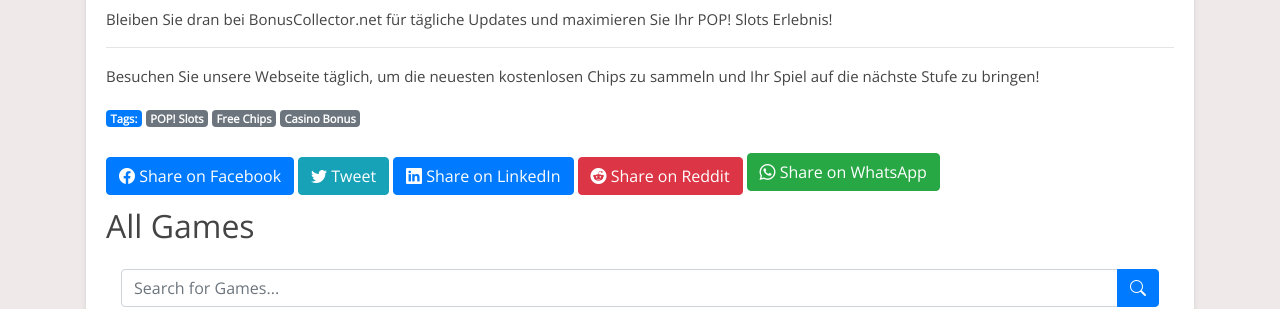
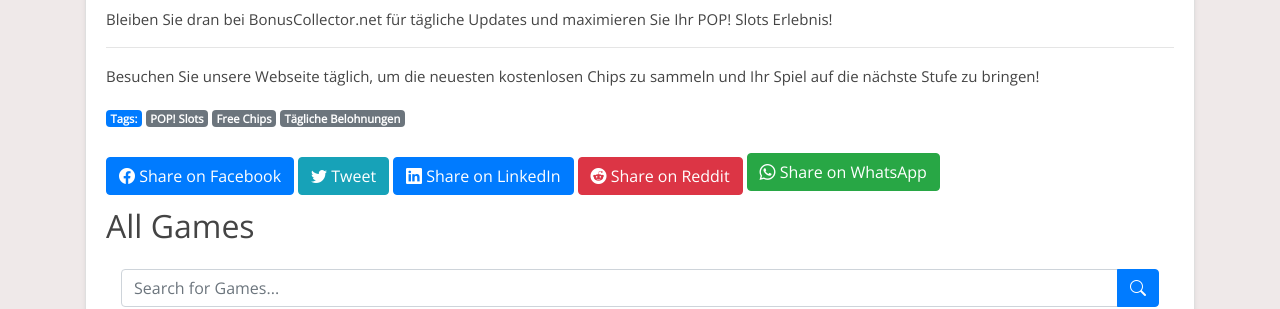
Before and after one commit to Prollad99/bs-net, a Jekyll site: the page built from de/_posts/2024-07-18-pop-slots.md, in a window 1280 px wide and 900 px high, scrolled down 8251 px. Shown: the part 149-458 px from the top of the window. Built offline with Jekyll 4.4.1, drawn with Linux system fonts in a browser that asks for light colours; nearby versions of some CDN libraries; comment, search, counter and statistics services are not loaded.

Commit message:
Update 2024-07-18-pop-slots.md

```diff
--- a/de/_posts/2024-07-18-pop-slots.md
+++ b/de/_posts/2024-07-18-pop-slots.md
@@ -2,7 +2,7 @@
 layout: post
 title: "POP! Slots Free Chips: Tägliche Belohnungen und Bonuslinks"
 date: 2024-07-18
-tags: [POP! Slots, Free Chips, Casino Bonus]
+tags: [POP! Slots, Free Chips, Tägliche Belohnungen]
 author: BonusCollector.net
 description: "Erhalten Sie täglich kostenlose Chips für POP! Slots und maximieren Sie Ihr Spielerlebnis."
 lang: de
```
